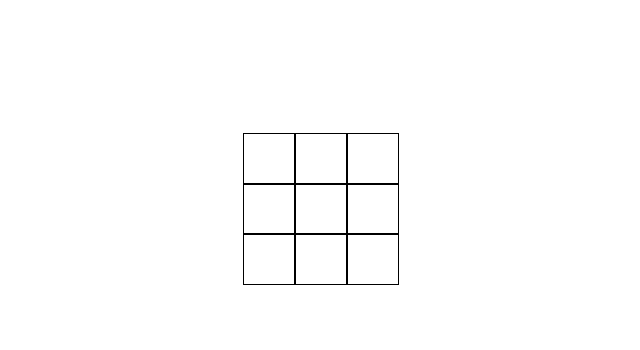
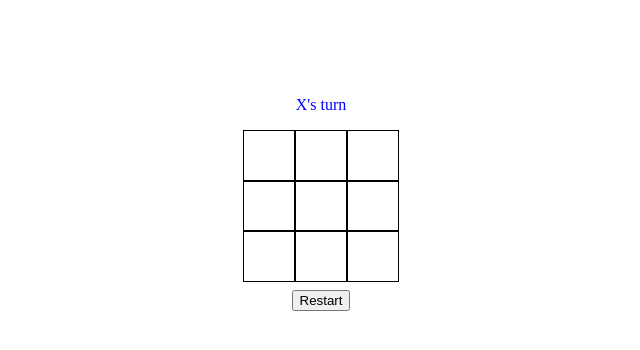
Before and after one commit to NamDo8467/React-TicTacToe, a React (Create React App) app in the folder main/: page / in a window 1280 px wide. Shown: the top 350 px of the page, without its empty margins (319-959 px from the left). Built offline with nearby package versions, Linux system fonts and the light colour scheme.

Commit message:
arrange the layout of the app

```diff
--- a/main/src/App.js
+++ b/main/src/App.js
@@ -2,7 +2,9 @@ import React from "react";
 import Square from "./Square.jsx";
 import Row from "./Row";
 import { PlayerTurnProvider } from "./PlayerTurnContext.jsx";
-
+import RestartButton from "./RestartButton.jsx";
+import WinnerAnnouncement from "./WinnerAnnouncement.jsx"
+import TurnIndicator from "./TurnIndicator.jsx";
 function App() {
   const style = {
     display: "flex",
@@ -14,6 +16,7 @@ function App() {
   return (
     <div className="App" style={style}>
       <PlayerTurnProvider>
+        <TurnIndicator></TurnIndicator>
         <Row>
           <Square position="0" />
           <Square position="1" />
@@ -29,6 +32,9 @@ function App() {
           <Square position="7"></Square>
           <Square position="8"></Square>
         </Row>
+
+        <RestartButton>Restart</RestartButton>
+        <WinnerAnnouncement></WinnerAnnouncement>
       </PlayerTurnProvider>
     </div>
   );
```
